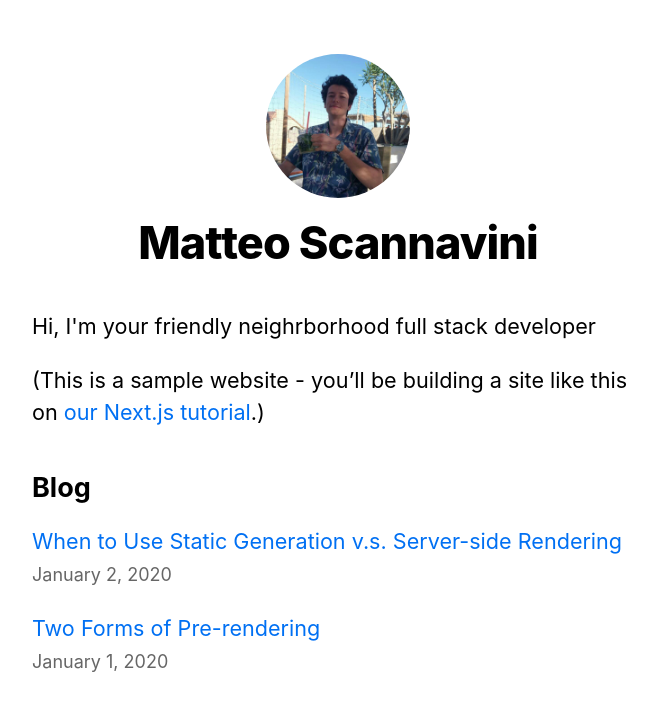
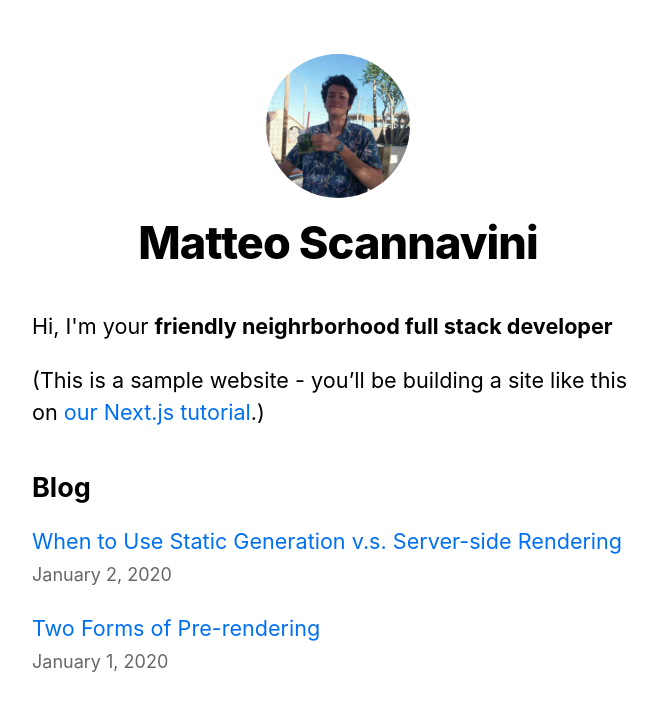
Before and after one commit to schenzio/blog, a Next.js app: page / in a window 1280 px wide. Shown: the top 710 px of the page, without its empty margins (302-959 px from the left). Built offline with nearby package versions, Linux system fonts and the light colour scheme.

Commit message:
added bold to first statement

```diff
--- a/pages/index.js
+++ b/pages/index.js
@@ -23,7 +23,7 @@ export default function Home( {allPostsData} ) {
         <title>{siteTitle}</title>
       </Head>
       <section className={utilStyles.headingMd}>
-        <p>Hi, I&apos;m your friendly neighrborhood full stack developer</p>
+        <p>Hi, I&apos;m your <b>friendly neighrborhood full stack developer</b></p>
         <p>
           (This is a sample website - you’ll be building a site like this on{' '} {/* adds an empty space, which is used to divide text over multiple lines*/}
           <a href="https://nextjs.org/learn">our Next.js tutorial</a>.)
```
